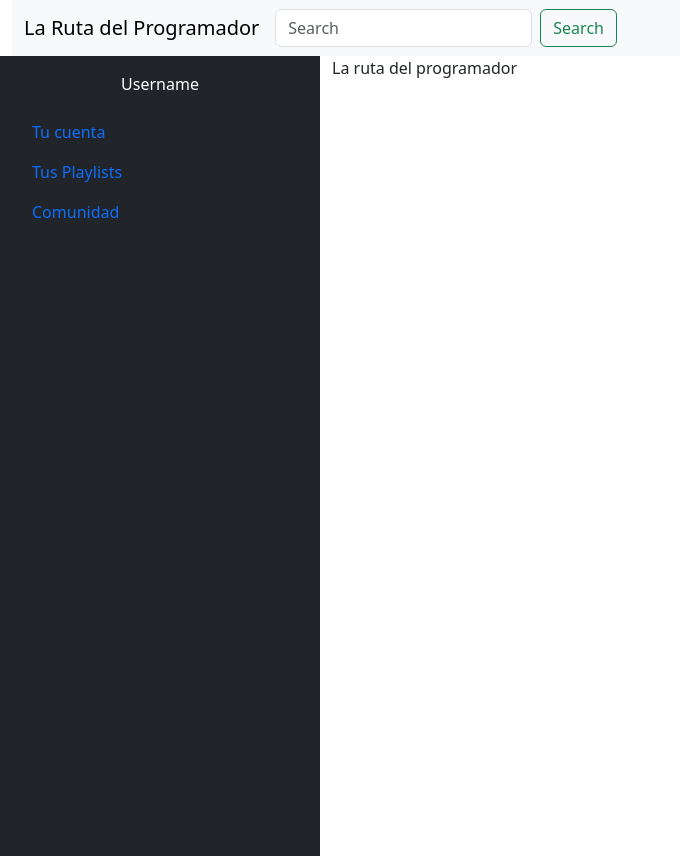
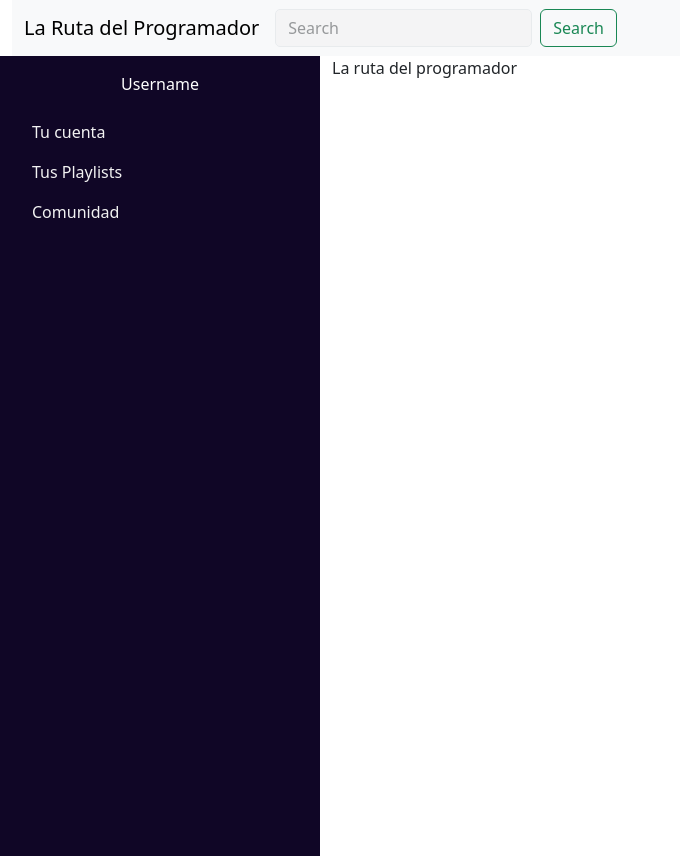
Before and after one commit to CodeMasterChefs/Frontend-Ruta-Programador, a React (Vite) app: page / in a window 1280 px wide. Shown: the whole page, without its empty margins (0-680 px from the left). Built offline with nearby package versions, Linux system fonts and the light colour scheme.

Commit message:
Estilizacion Modaly y SideBar

```diff
--- /dev/null
+++ b/src/Components/NewPlaylist/Playlist.css
@@ -0,0 +1,19 @@
+.modal-content{
+    border-radius: 0.625rem;
+    background-color: var(--Color-2, #2D355C) !important;
+    color: #F2F2F2;
+    --bs-modal-header-border-color: #2d355c;
+    --bs-modal-footer-border-color: #2d355c;
+}
+
+.form-control{
+    border-radius: 0.3125rem;
+    opacity: 0.6;
+    background: var(--White, #F2F2F2);
+}
+
+.form-select{
+    background-color: #2D355C;
+    border: #2D355C;
+    color: #F2F2F2;
+}
--- a/src/Components/NewPlaylist/Playlist.jsx
+++ b/src/Components/NewPlaylist/Playlist.jsx
@@ -1,3 +1,4 @@
+import "./Playlist.css"
 import Button from "../Button/Button";
 import { Planet } from "../IconPlanet/Planet";
 const Playlist = () => {
--- a/src/Components/SideBar/SideBar.css
+++ b/src/Components/SideBar/SideBar.css
@@ -14,3 +14,15 @@
       display: block;
     }
   }
+
+  .lg-sidebar {
+    background-color: var(--Color-1, #100626);
+    --bs-dark-rgb: no var(--bs-dark-rgb);
+    --bs-border-radius: no var(--bs-border-radius);
+    --bs-link-color:#F2F2F2;
+  }
+
+  .nav-link:focus-visible {
+    border: 1px solid #100626;
+    background: linear-gradient(90deg, #FBCD99 5%, #923A9E 49.02%, #100626 100%,) !important;
+  }
```
